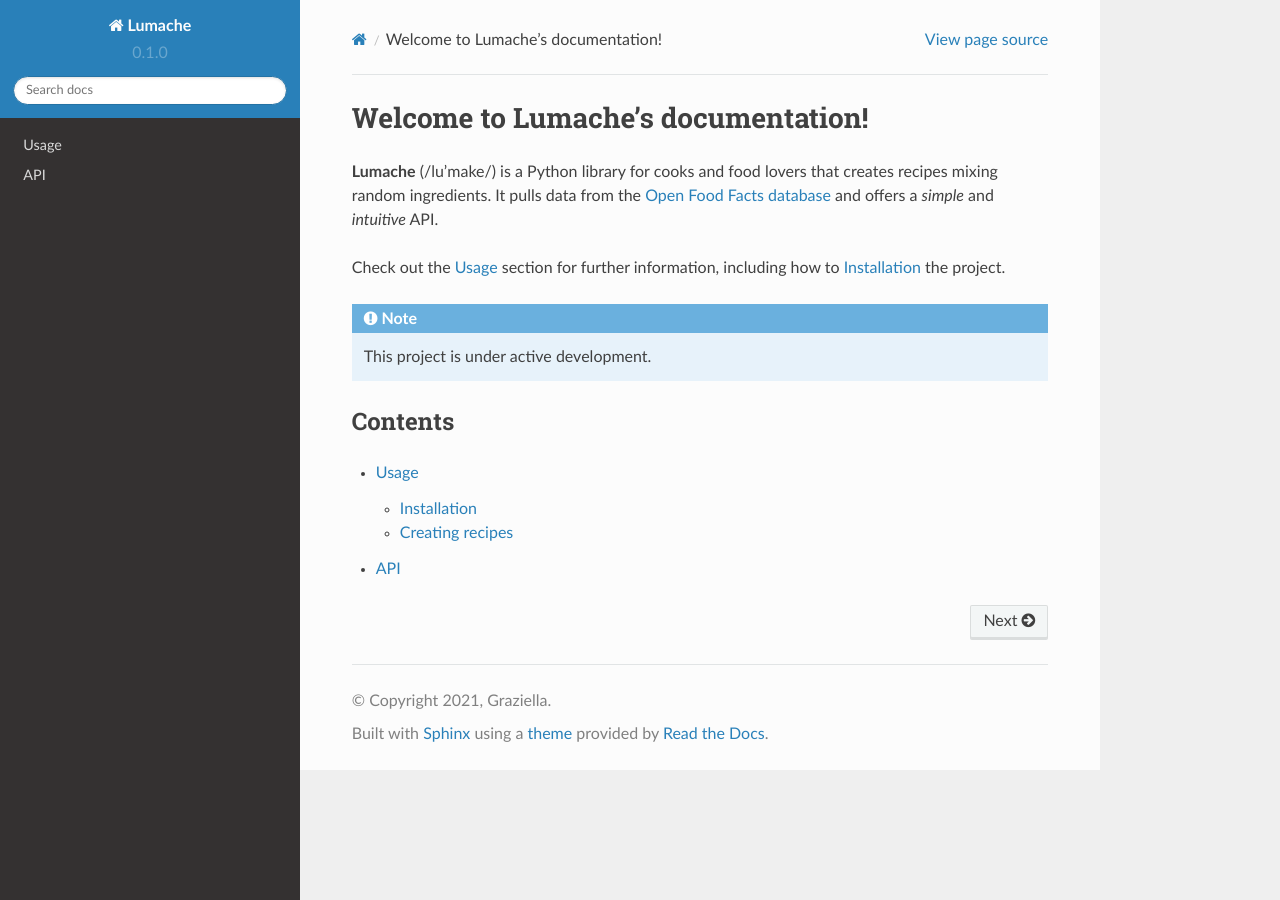
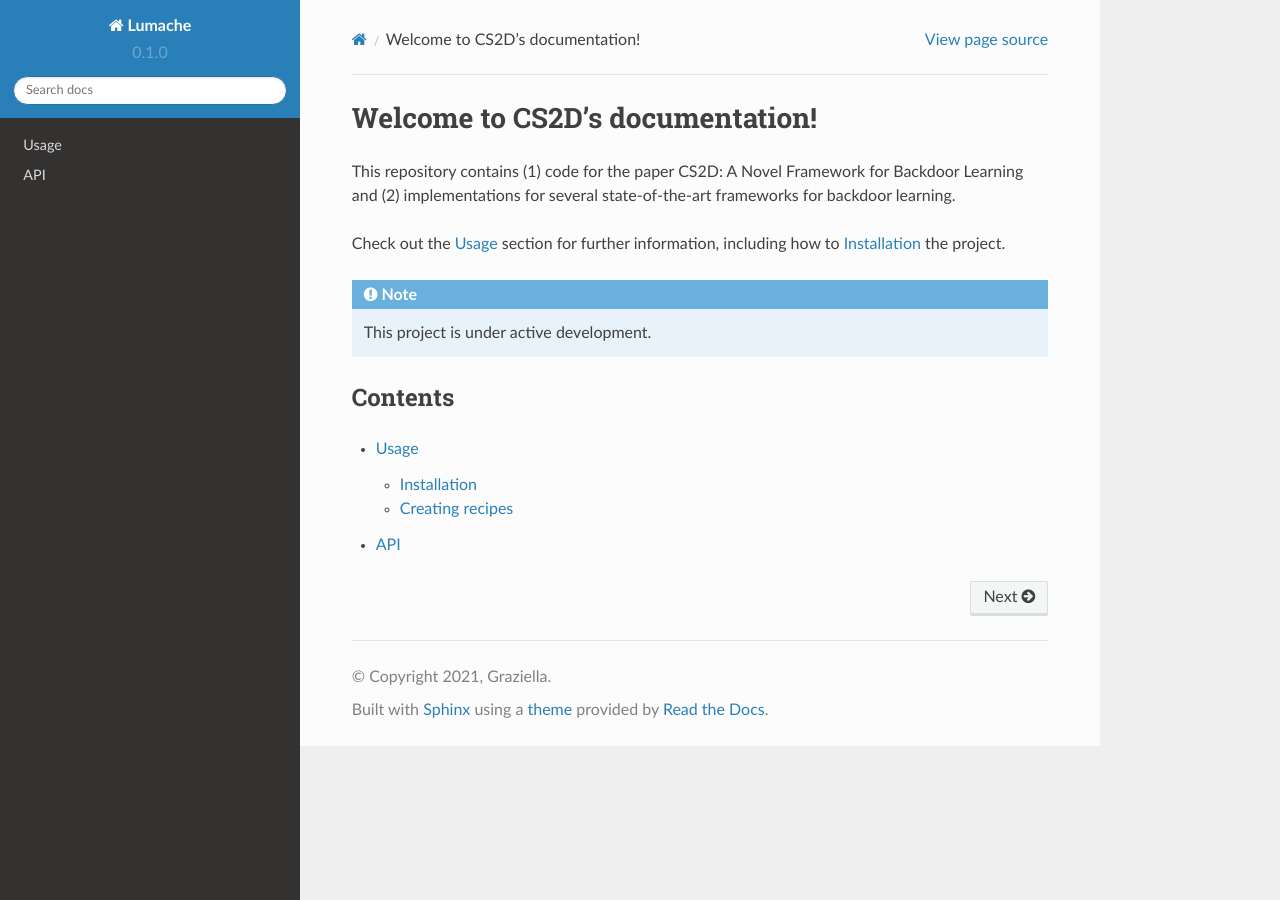
Before and after one commit to jeremyxianx/bd_cs2d, a Sphinx documentation site: the page built from docs/source/index.rst, in a window 1280 px wide. Built offline with Sphinx 7.4.7 and the Read the Docs theme 2.0.0, drawn with Linux system fonts in a browser that asks for light colours.

Commit message:
Update index.rst

```diff
--- a/docs/source/index.rst
+++ b/docs/source/index.rst
@@ -1,10 +1,7 @@
-Welcome to Lumache's documentation!
+Welcome to CS2D's documentation!
 ===================================
 
-**Lumache** (/lu'make/) is a Python library for cooks and food lovers
-that creates recipes mixing random ingredients.
-It pulls data from the `Open Food Facts database <https://world.openfoodfacts.org/>`_
-and offers a *simple* and *intuitive* API.
+This repository contains (1) code for the paper CS2D: A Novel Framework for Backdoor Learning and (2) implementations for several state-of-the-art frameworks for backdoor learning.
 
 Check out the :doc:`usage` section for further information, including
 how to :ref:`installation` the project.
```
